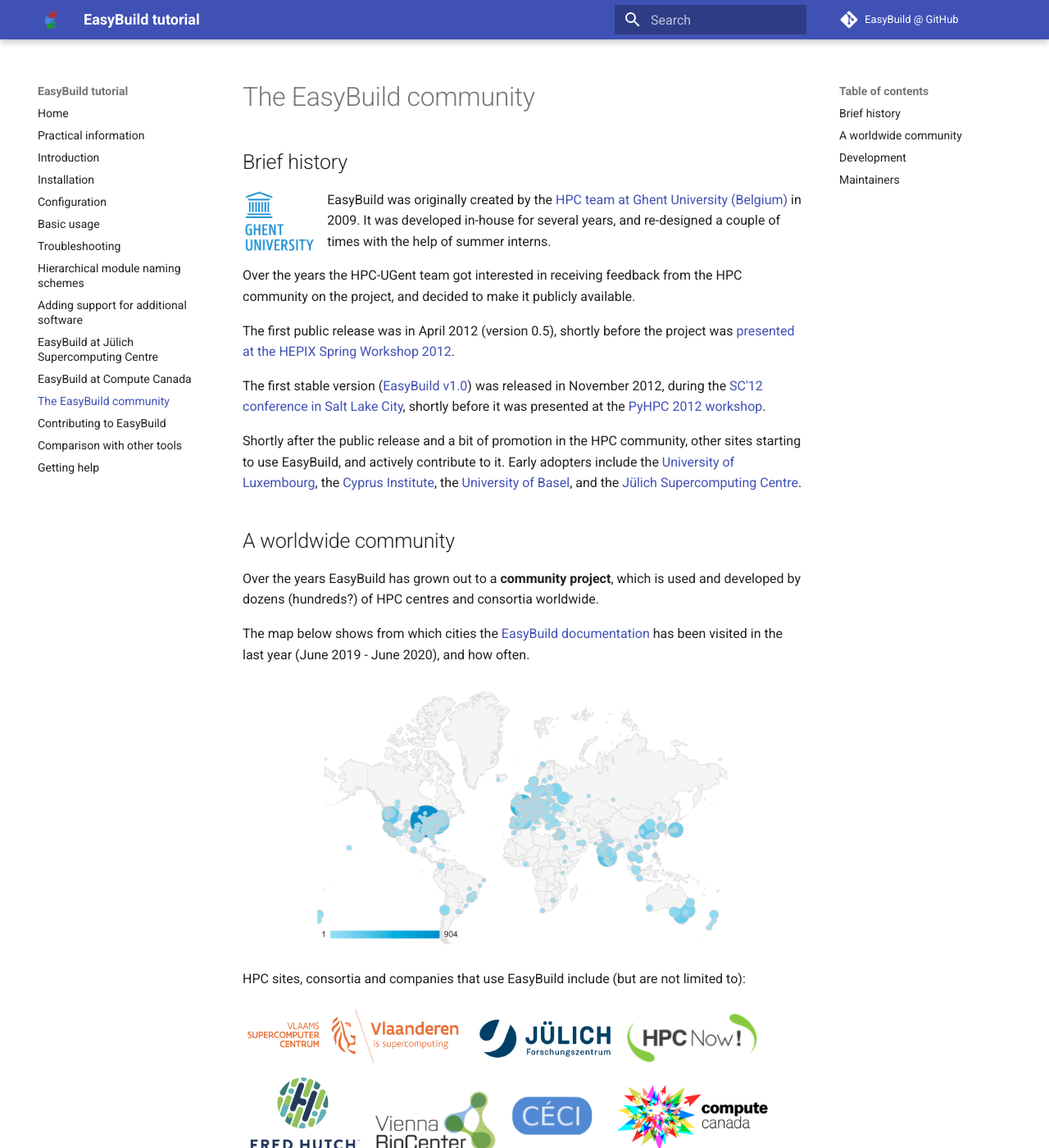
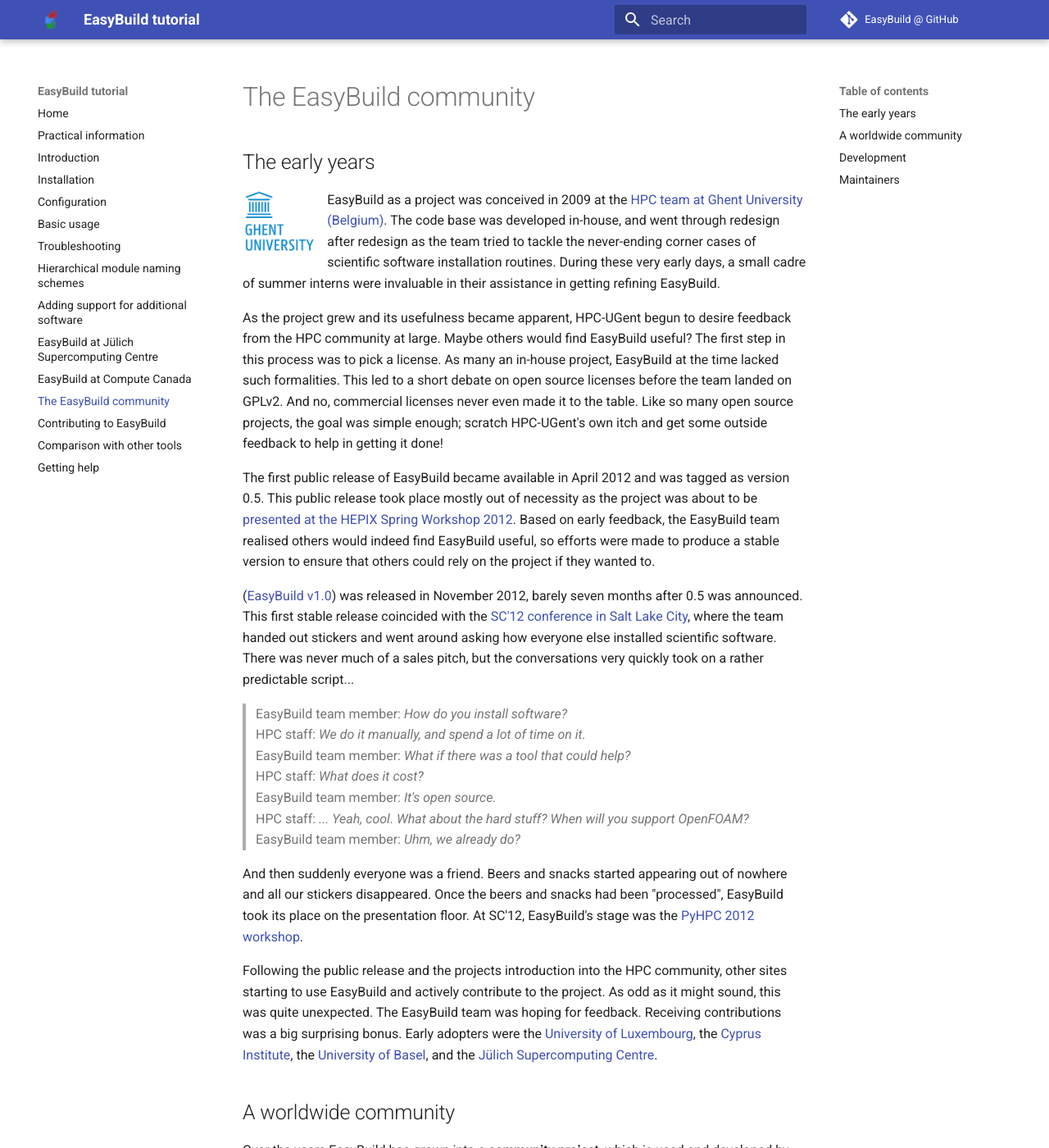
Before and after one commit to easybuilders/easybuild-tutorial, an MkDocs documentation site: the page built from docs/community/README.md, in a window 1280 px wide and 1400 px high. Shown: the whole window at 82% size. Built offline with MkDocs 1.6.1 and Material for MkDocs 9.7.7, drawn with Linux system fonts in a browser that asks for light colours; some of the changed text lies outside the part shown.

Commit message:
A history lesson for us all!
  - After picking @boegel's brain, rewrote the history part to make
    it more story-like.

```diff
--- a/docs/community/README.md
+++ b/docs/community/README.md
@@ -1,40 +1,70 @@
 # The EasyBuild community
 
-## Brief history
+## The early years
 
 <a href="http://ugent.be/hpc"><img src="../img/ugent_logo.png" style="float:left" width="15%"/></a>
 
-EasyBuild was originally created by the [HPC team at Ghent University (Belgium)](https://www.ugent.be/hpc/en) in 2009.
-It was developed in-house for several years, and re-designed a couple of times with the help of summer interns.
+EasyBuild as a project was conceived in 2009 at the [HPC team at Ghent University (Belgium)](https://www.ugent.be/hpc/en).
+The code base was developed in-house, and went through redesign after redesign as
+the team tried to tackle the never-ending corner cases of scientific software installation routines.
+During these very early days, a small cadre of summer interns were invaluable in their assistance
+in getting refining EasyBuild.
 
-Over the years the HPC-UGent team got interested in receiving feedback from
-the HPC community on the project, and decided to make it publicly available.
+As the project grew and its usefulness became apparent, HPC-UGent begun to desire feedback from
+the HPC community at large. Maybe others would find EasyBuild useful? The first step in this process
+was to pick a license. As many an in-house project, EasyBuild at the time lacked such formalities. This led to
+a short debate on open source licenses before the team landed on GPLv2. And no, commercial licenses never even made
+it to the table. Like so many open source projects, the goal was simple enough; scratch HPC-UGent's own itch
+and get some outside feedback to help in getting it done!
 
-The first public release was in April 2012 (version 0.5), shortly before the project
-was [presented at the HEPIX Spring Workshop 2012](https://indico.cern.ch/event/160737/contributions/1407847/).
+The first public release of EasyBuild became available in April 2012 and was tagged as version 0.5. This public
+release took place mostly out of necessity as the project was about to be
+[presented at the HEPIX Spring Workshop 2012](https://indico.cern.ch/event/160737/contributions/1407847/).
+Based on early feedback, the EasyBuild team realised others would indeed find EasyBuild useful, so efforts were made to
+produce a stable version to ensure that others could rely on the project if they wanted to.
 
-The first stable version ([EasyBuild v1.0](https://pypi.org/project/easybuild/1.0.0)) was released in November 2012,
-during the [SC'12 conference in Salt Lake City](http://sc12.supercomputing.org/), shortly
-before it was presented at the [PyHPC 2012 workshop](http://sc12.supercomputing.org/schedule/event_detail.php-evid=wksp118.html).
+([EasyBuild v1.0](https://pypi.org/project/easybuild/1.0.0)) was released in November 2012, barely seven months after
+0.5 was announced. This first stable release coincided with the
+[SC'12 conference in Salt Lake City](http://sc12.supercomputing.org/), where the team handed out stickers and went
+around asking how everyone else installed scientific software. There was never much of a sales pitch, but the
+conversations very quickly took on a rather predictable script...
 
-Shortly after the public release and a bit of promotion in the HPC community,
-other sites starting to use EasyBuild, and actively contribute to it.
-Early adopters include the [University of Luxembourg](https://hpc.uni.lu), the [Cyprus Institute](https://www.cyi.ac.cy/),
+> EasyBuild team member: *How do you install software?*
+> HPC staff: *We do it manually, and spend a lot of time on it.*
+> EasyBuild team member: *What if there was a tool that could help?*
+> HPC staff: *What does it cost?*
+> EasyBuild team member: *It's open source.*
+> HPC staff: *... Yeah, cool. What about the hard stuff? When will you support OpenFOAM?*
+> EasyBuild team member: *Uhm, we already do?*
+
+And then suddenly everyone was a friend. Beers and snacks started appearing out of nowhere
+and all our stickers disappeared. Once the beers and snacks had been "processed", EasyBuild
+took its place on the presentation floor. At SC'12, EasyBuild's stage was the
+[PyHPC 2012 workshop](http://sc12.supercomputing.org/schedule/event_detail.php-evid=wksp118.html).
+
+Following the public release and the projects introduction into the HPC community,
+other sites starting to use EasyBuild and actively contribute to the project. As odd as it might sound, this
+was quite unexpected. The EasyBuild team was hoping for feedback. Receiving contributions was a big surprising bonus.
+Early adopters were the [University of Luxembourg](https://hpc.uni.lu), the [Cyprus Institute](https://www.cyi.ac.cy/),
 the [University of Basel](https://scicore.unibas.ch/), and the [Jülich
 Supercomputing Centre](https://www.fz-juelich.de/ias/jsc).
 
 ## A worldwide community
 
-Over the years EasyBuild has grown out to a **community project**,
-which is used and developed by dozens (hundreds?) of HPC centres and consortia worldwide.
+Over the years EasyBuild has grown into a **community project**,
+which is used and developed by dozens (hundreds?) of HPC centres and consortia worldwide. Starting in 2016,
+the community has gathered for a yearly EasyBuild User Meeting which typically takes place a week before
+or after [FOSDEM](https://fosdem.org). The EasyBuild User Meeting is an open and highly interactive event
+that provides a great opportunity to meet fellow EasyBuild enthusiasts, discuss related topics, and learn
+about new aspects of the tool.
 
 The map below shows from which
 cities the [EasyBuild documentation](https://easybuild.readthedocs.io) has
-been visited in the last year (June 2019 - June 2020), and how often.
+been visited in the last year (June 2019 - June 2020), and how often. The community has truly become global.
 
 <div align="center"><img alt="Cities from which EasyBuild documentation has been visited last year (June 2019-June 2020" src="../img/easybuild-docs-map_20190619-20200619.png" width="75%"/></div>
 
-HPC sites, consortia and companies that use EasyBuild include (but are not limited to):
+HPC sites, consortia, and companies that use EasyBuild include (but are not limited to):
 
 <a href="https://vscentrum.be"><img src="../img/vsc_logo.png" alt="VSC logo" width="40%"></a>
 <a href="https://www.fz-juelich.de/ias/jsc"><img src="../img/jsc_logo.png" alt="JSC logo" width="26%"></a>
@@ -59,7 +89,7 @@
 
 ## Development
 
-The EasyBuild community develops the project through the [*easybuilders* GitHub organisation](https://github.com/easybuilders), in different repositories:
+The EasyBuild community develops the project through the [*easybuilders* GitHub organisation](https://github.com/easybuilders) as set of repositories:
 <a href="http://github.com"><img src="../img/github_logo.png" style="float:right" width="30%"/></a>
 
 * [easybuild-framework](https://github.com/easybuilders/easybuild-framework) (EasyBuild framework codebase)
```
